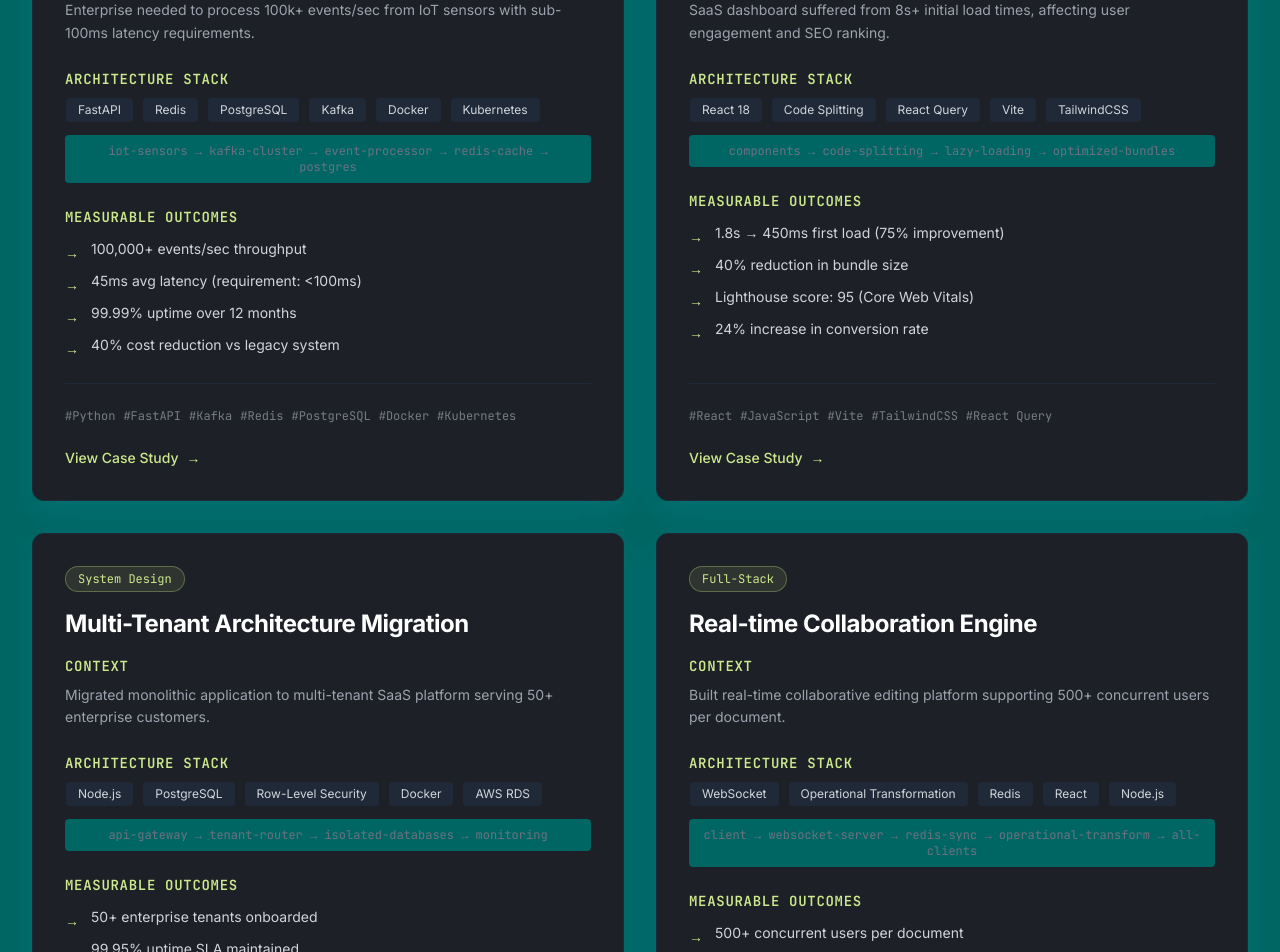
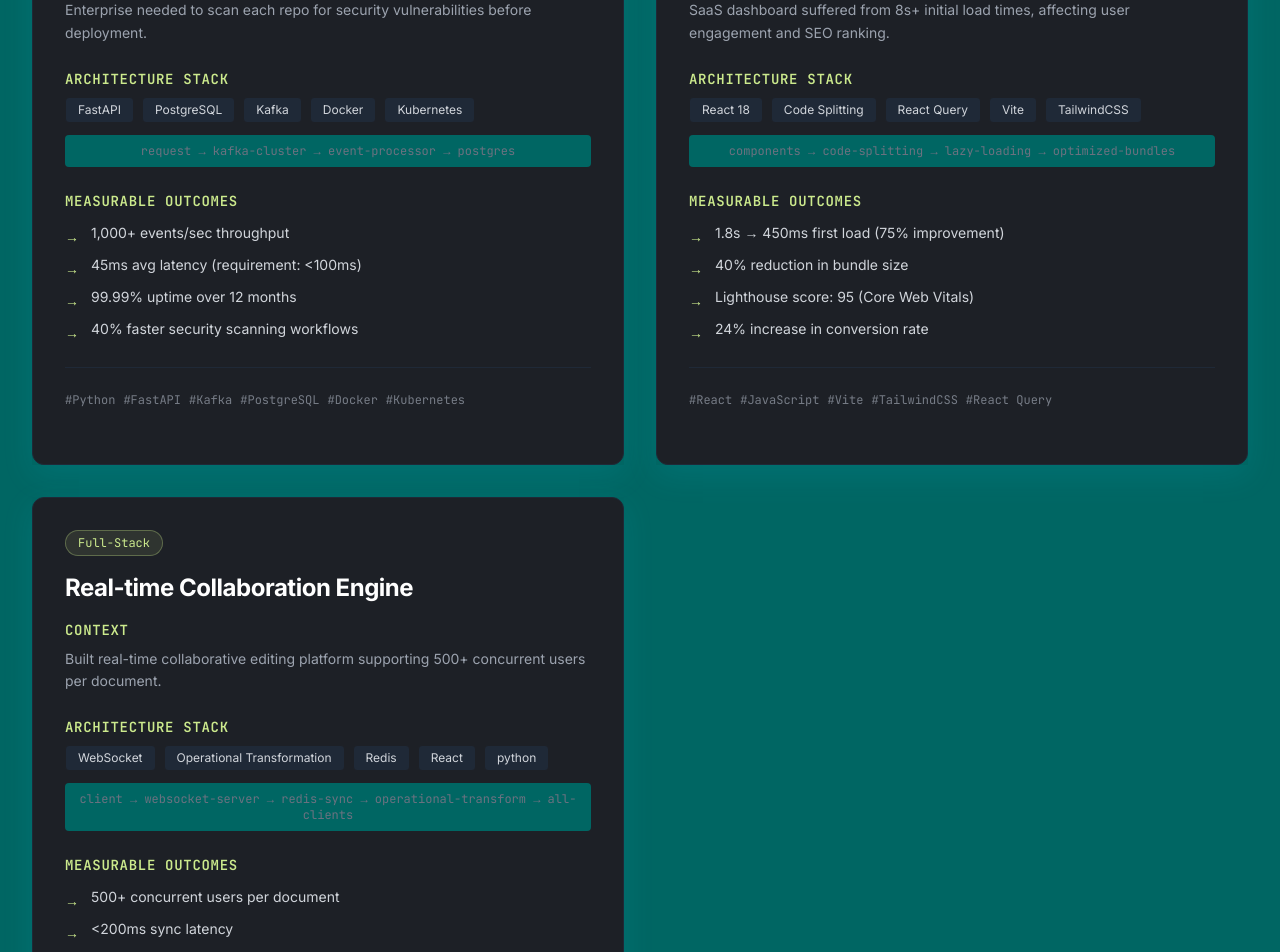
Before and after one commit to charlesreign/portfolio, a React (Vite) app: page / in a window 1280 px wide. Shown: the part 4280-5232 px from the top of the page. Built offline with nearby package versions, Linux system fonts and the light colour scheme; no server answers.

Commit message:
Refactor ProjectShowcase section - Updated project data structure to include all necessary information for rendering project cards.

```diff
--- a/src/components/ProjectShowcase/ProjectCard.jsx
+++ b/src/components/ProjectShowcase/ProjectCard.jsx
@@ -102,16 +102,6 @@
             </span>
           ))}
         </div>
-
-        {/* CTA */}
-        <motion.a
-          href={project.link}
-          whileHover={{ x: 8 }}
-          className="inline-flex items-center gap-2 text-accent text-sm font-medium hover:gap-3 transition-all"
-        >
-          View Case Study
-          <span>→</span>
-        </motion.a>
       </div>
     </motion.div>
   )
--- a/src/components/ProjectShowcase/index.jsx
+++ b/src/components/ProjectShowcase/index.jsx
@@ -11,22 +11,22 @@
       id: 1,
       title: 'High-Throughput Event Processing System',
       category: 'Backend',
-      context: 'Enterprise needed to process 100k+ events/sec from IoT sensors with sub-100ms latency requirements.',
+      context: 'Enterprise needed to scan each repo for security vulnerabilities before deployment.',
       architecture: {
-        components: ['FastAPI', 'Redis', 'PostgreSQL', 'Kafka', 'Docker', 'Kubernetes'],
-        diagram: 'iot-sensors → kafka-cluster → event-processor → redis-cache → postgres'
+        components: ['FastAPI', 'PostgreSQL', 'Kafka', 'Docker', 'Kubernetes'],
+        diagram: 'request → kafka-cluster → event-processor → postgres'
       },
       outcome: {
         metrics: [
-          '100,000+ events/sec throughput',
+          '1,000+ events/sec throughput',
           '45ms avg latency (requirement: <100ms)',
           '99.99% uptime over 12 months',
-          '40% cost reduction vs legacy system'
+          '40% faster security scanning workflows'
         ]
       },
-      tech: ['Python', 'FastAPI', 'Kafka', 'Redis', 'PostgreSQL', 'Docker', 'Kubernetes'],
+      tech: ['Python', 'FastAPI', 'Kafka', 'PostgreSQL', 'Docker', 'Kubernetes'],
       link: '#',
-      year: 2024
+      year: 2022
     },
     {
       id: 2,
@@ -49,34 +49,14 @@
       link: '#',
       year: 2024
     },
+
     {
       id: 3,
-      title: 'Multi-Tenant Architecture Migration',
-      category: 'System Design',
-      context: 'Migrated monolithic application to multi-tenant SaaS platform serving 50+ enterprise customers.',
-      architecture: {
-        components: ['Node.js', 'PostgreSQL', 'Row-Level Security', 'Docker', 'AWS RDS'],
-        diagram: 'api-gateway → tenant-router → isolated-databases → monitoring'
-      },
-      outcome: {
-        metrics: [
-          '50+ enterprise tenants onboarded',
-          '99.95% uptime SLA maintained',
-          'Database isolation with RLS',
-          '200ms max query latency per tenant'
-        ]
-      },
-      tech: ['Node.js', 'Express', 'PostgreSQL', 'Docker', 'AWS'],
-      link: '#',
-      year: 2023
-    },
-    {
-      id: 4,
       title: 'Real-time Collaboration Engine',
       category: 'Full-Stack',
       context: 'Built real-time collaborative editing platform supporting 500+ concurrent users per document.',
       architecture: {
-        components: ['WebSocket', 'Operational Transformation', 'Redis', 'React', 'Node.js'],
+        components: ['WebSocket', 'Operational Transformation', 'Redis', 'React', 'python'],
         diagram: 'client → websocket-server → redis-sync → operational-transform → all-clients'
       },
       outcome: {
```
